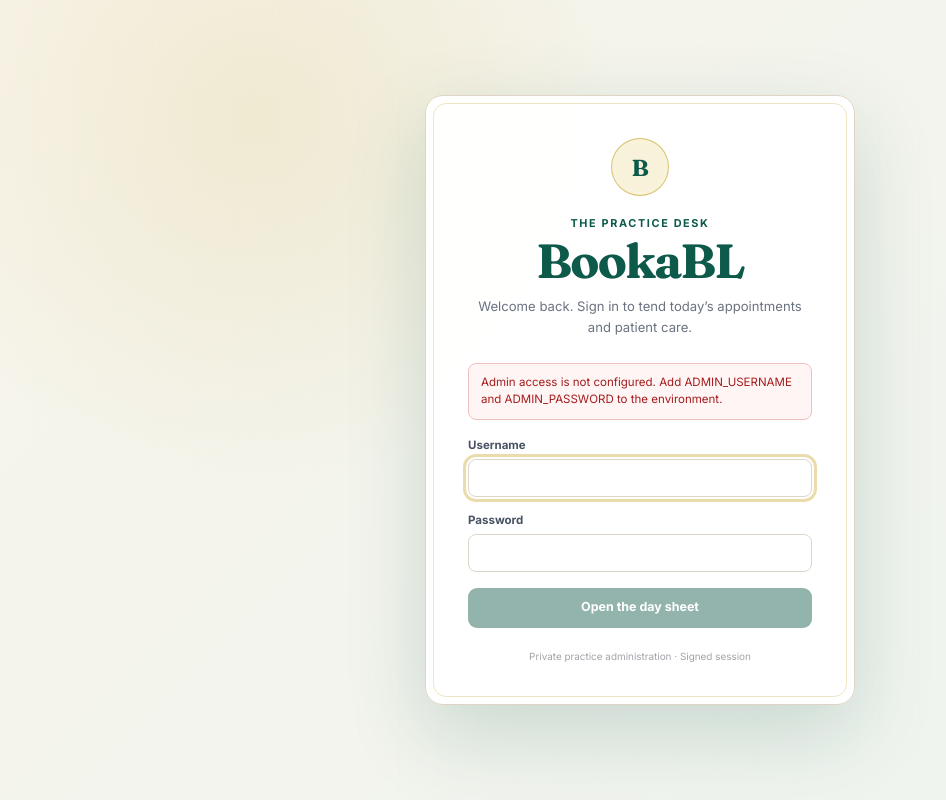
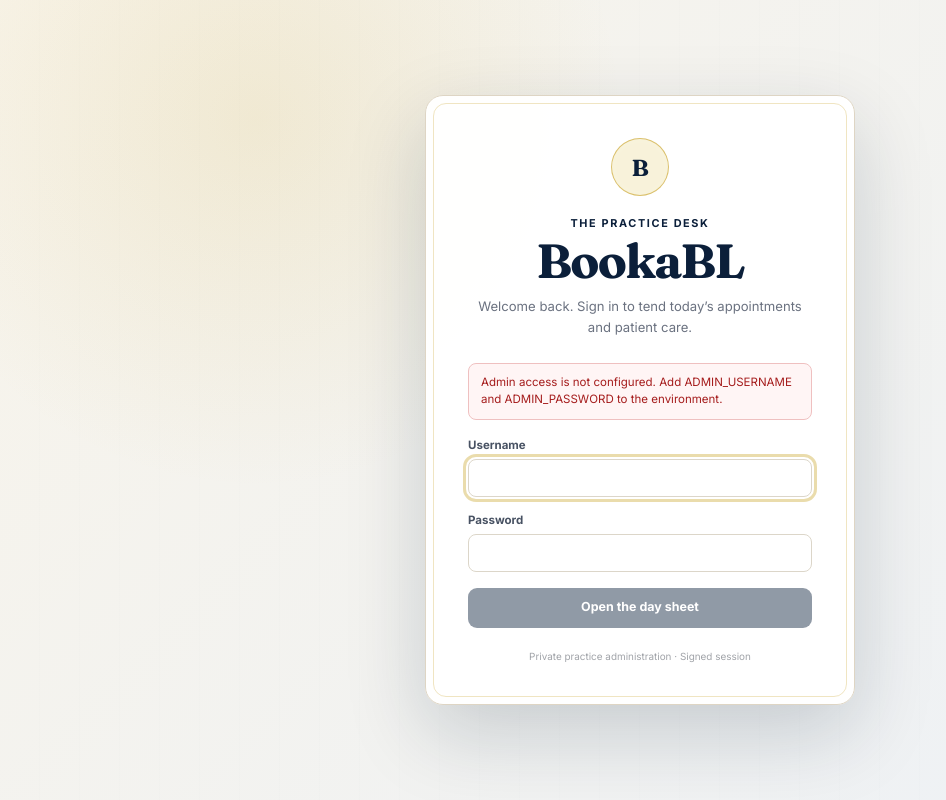
Before and after one commit to fahiiim/BookaBL, a FastAPI app: page /admin/login in a window 1280 px wide. Shown: the whole page, without its empty margins (0-946 px from the left). Run offline with FastAPI, Linux system fonts and the light colour scheme; parts of the project's set-up code (start-up, migrations or seed data) failed here and were passed over.

Commit message:
admin dashboard color change

```diff
--- a/app/static/admin.css
+++ b/app/static/admin.css
@@ -1,19 +1,19 @@
 :root {
   --ivory: #faf7f0;
   --paper: #ffffff;
-  --teal: #0e5a4a;
-  --teal-dark: #0a4437;
-  --teal-soft: #e8f1ee;
+  --teal: #0b1f3a;
+  --teal-dark: #071426;
+  --teal-soft: #e9eef5;
   --brass: #c9a227;
   --charcoal: #1f2937;
   --muted: #6b7280;
   --line: #e7e1d5;
   --blue: #2563eb;
-  --green: #0e9f6e;
+  --green: #0b1f3a;
   --red: #dc2626;
   --brown: #92400e;
   --shadow: 0 10px 30px rgb(31 41 55 / 8%);
-  --shadow-hover: 0 18px 42px rgb(14 90 74 / 13%);
+  --shadow-hover: 0 18px 42px rgb(11 31 58 / 13%);
   --radius: 14px;
 }
 
@@ -37,7 +37,7 @@ code { font-size: .78rem; word-break: break-all; }
 .muted { color: var(--muted); }
 .section-gap { margin-top: 1.25rem; }
 
-.sidebar { position: fixed; inset: 0 auto 0 0; z-index: 20; display: flex; width: 250px; flex-direction: column; padding: 25px 18px; color: white; background: linear-gradient(165deg, #124f43 0%, #083b32 72%, #062d27 100%); box-shadow: 6px 0 24px rgb(31 41 55 / 9%); }
+.sidebar { position: fixed; inset: 0 auto 0 0; z-index: 20; display: flex; width: 250px; flex-direction: column; padding: 25px 18px; color: white; background: linear-gradient(165deg, #132c50 0%, #0b1f3a 72%, #071426 100%); box-shadow: 6px 0 24px rgb(31 41 55 / 9%); }
 .brand { display: flex; align-items: center; gap: 12px; padding: 0 9px 24px; color: white; }
 .brand:hover { color: white; }
 .brand-mark, .login-seal { display: grid; place-items: center; width: 43px; height: 43px; flex: 0 0 auto; border: 1px solid rgb(201 162 39 / 62%); border-radius: 50%; color: var(--brass); font: 700 1.45rem "Fraunces", serif; box-shadow: inset 0 0 0 4px rgb(255 255 255 / 4%); }
@@ -67,7 +67,7 @@ code { font-size: .78rem; word-break: break-all; }
 .admin-chip span { display: grid; width: 32px; height: 32px; place-items: center; border-radius: 50%; color: white; background: var(--teal); }
 .main-content { width: min(1500px, 100%); margin: 0 auto; padding: 34px clamp(20px, 4vw, 48px) 60px; }
 
-.page-header { position: relative; display: flex; min-height: 142px; align-items: flex-end; justify-content: space-between; gap: 30px; margin-bottom: 24px; padding: 30px 32px 25px; overflow: hidden; border: 1px solid var(--line); border-radius: var(--radius); background: linear-gradient(105deg, white 0%, white 70%, #edf4ef 100%); box-shadow: 0 5px 20px rgb(31 41 55 / 4%); }
+.page-header { position: relative; display: flex; min-height: 142px; align-items: flex-end; justify-content: space-between; gap: 30px; margin-bottom: 24px; padding: 30px 32px 25px; overflow: hidden; border: 1px solid var(--line); border-radius: var(--radius); background: linear-gradient(105deg, white 0%, white 70%, #edf1f6 100%); box-shadow: 0 5px 20px rgb(31 41 55 / 4%); }
 .page-header::before { position: absolute; inset: 0 0 auto; height: 5px; background: linear-gradient(90deg, var(--teal), var(--brass), #e5cf75); content: ""; }
 .page-header h1 { position: relative; display: inline-block; }
 .page-header h1::after { position: absolute; right: 0; bottom: -7px; left: 0; height: 2px; transform: scaleX(.24); transform-origin: left; background: var(--brass); content: ""; transition: transform .45s ease; }
@@ -103,7 +103,7 @@ table { width: 100%; border-collapse: separate; border-spacing: 0; font-size: .8
 th { position: sticky; top: 0; z-index: 2; padding: 13px 16px; border-bottom: 1px solid var(--line); color: var(--muted); background: #fbfaf7; font-size: .65rem; letter-spacing: .09em; text-align: left; text-transform: uppercase; white-space: nowrap; }
 td { padding: 14px 16px; border-bottom: 1px solid #f0ece4; vertical-align: middle; }
 tbody tr:nth-child(even) { background: #fdfbf7; }
-tbody tr:hover { background: #f4f8f6; }
+tbody tr:hover { background: #f4f6f9; }
 tbody tr:last-child td { border-bottom: 0; }
 td a { font-weight: 650; }
 .failed-row { background: #fff2f2 !important; }
@@ -111,7 +111,7 @@ td a { font-weight: 650; }
 
 .badge { display: inline-flex; align-items: center; padding: 5px 9px; border-radius: 999px; background: #eef2f7; color: var(--charcoal); font-size: .65rem; font-weight: 700; letter-spacing: .03em; white-space: nowrap; }
 .badge-booked { color: var(--blue); background: #eaf0ff; }
-.badge-confirmed, .badge-active, .badge-sent, .badge-completed { color: #087a55; background: #e4f7ef; }
+.badge-confirmed, .badge-active, .badge-sent, .badge-completed { color: #0b1f3a; background: #e7edf5; }
 .badge-cancelled, .badge-failed { color: var(--red); background: #feeaea; }
 .badge-no-show { color: var(--brown); background: #fff0dc; }
 .badge-pending, .badge-processing, .badge-trial { color: #7c6110; background: #fff7d8; }
@@ -122,7 +122,7 @@ td a { font-weight: 650; }
 .button:disabled { cursor: not-allowed; opacity: .45; transform: none; }
 .button-primary { color: white; background: var(--teal); }
 .button-primary:hover { color: white; background: var(--teal-dark); }
-.button-secondary { border-color: #bdd1ca; color: var(--teal); background: var(--teal-soft); }
+.button-secondary { border-color: #bcc8d8; color: var(--teal); background: var(--teal-soft); }
 .button-quiet { border-color: var(--line); color: var(--muted); background: white; }
 .button-danger { color: white; background: var(--red); }
 .button-danger-quiet { border-color: #f3c7c7; color: var(--red); background: #fff6f6; }
@@ -176,7 +176,7 @@ legend { margin-bottom: 9px; color: #485263; font-size: .72rem; font-weight: 700
 .calendar-chip time { color: var(--blue); font-size: .67rem; font-weight: 700; }
 .calendar-chip span { overflow: hidden; font-size: .72rem; font-weight: 700; text-overflow: ellipsis; white-space: nowrap; }
 .calendar-chip small { overflow: hidden; color: var(--muted); font-size: .62rem; text-overflow: ellipsis; white-space: nowrap; }
-.calendar-chip.status-confirmed { border-color: var(--green); background: #eaf8f2; }
+.calendar-chip.status-confirmed { border-color: var(--green); background: #edf2f8; }
 .calendar-chip.status-confirmed time { color: var(--green); }
 .calendar-chip.status-cancelled { border-color: var(--red); background: #fff0f0; opacity: .72; }
 .calendar-chip.status-no_show { border-color: var(--brown); background: #fff4e7; }
@@ -258,7 +258,7 @@ legend { margin-bottom: 9px; color: #485263; font-size: .72rem; font-weight: 700
 .health-card strong { font-size: .75rem; }
 .health-card p { margin: 4px 0 0; color: var(--muted); font-size: .65rem; }
 .health-dot { width: 9px; height: 9px; flex: 0 0 auto; border-radius: 50%; background: #c6c9ce; box-shadow: 0 0 0 4px #f0f1f2; }
-.health-dot.good { background: var(--green); box-shadow: 0 0 0 4px #e2f5ed; }
+.health-dot.good { background: var(--green); box-shadow: 0 0 0 4px #e7edf5; }
 .health-action { justify-content: space-between; }
 
 .tab-bar { display: flex; gap: 4px; margin-bottom: 12px; overflow-x: auto; padding: 4px; border: 1px solid var(--line); border-radius: 11px; background: white; }
@@ -268,7 +268,7 @@ legend { margin-bottom: 9px; color: #485263; font-size: .72rem; font-weight: 700
 .tab-bar a.active span { color: var(--teal); background: white; }
 .ops-table details { min-width: 100px; }
 .ops-table summary { color: var(--teal); cursor: pointer; font-size: .7rem; font-weight: 700; }
-.ops-table pre { max-width: 440px; max-height: 280px; overflow: auto; padding: 12px; border-radius: 8px; color: #d7eee7; background: #153b34; font-size: .65rem; white-space: pre-wrap; }
+.ops-table pre { max-width: 440px; max-height: 280px; overflow: auto; padding: 12px; border-radius: 8px; color: #dbe6f5; background: #0b1f3a; font-size: .65rem; white-space: pre-wrap; }
 
 
 .empty-state { padding: clamp(34px, 6vw, 70px) 24px; text-align: center; }
@@ -276,7 +276,7 @@ legend { margin-bottom: 9px; color: #485263; font-size: .72rem; font-weight: 700
 .empty-state h3 { margin-bottom: 7px; color: var(--teal); font-size: 1.25rem; }
 .empty-state p { max-width: 410px; margin: 0 auto; color: var(--muted); font-size: .78rem; line-height: 1.55; }
 
-.toast { position: fixed; right: 24px; bottom: 24px; z-index: 60; display: flex; max-width: min(420px, calc(100vw - 32px)); align-items: center; gap: 16px; padding: 13px 15px; border: 1px solid #b8d8cc; border-radius: 11px; color: #075d43; background: #effaf5; box-shadow: 0 14px 38px rgb(31 41 55 / 20%); font-size: .78rem; font-weight: 650; transition: opacity .3s ease, transform .3s ease; }
+.toast { position: fixed; right: 24px; bottom: 24px; z-index: 60; display: flex; max-width: min(420px, calc(100vw - 32px)); align-items: center; gap: 16px; padding: 13px 15px; border: 1px solid #bac8da; border-radius: 11px; color: #0b1f3a; background: #f0f4f9; box-shadow: 0 14px 38px rgb(31 41 55 / 20%); font-size: .78rem; font-weight: 650; transition: opacity .3s ease, transform .3s ease; }
 .toast-error { border-color: #f0bcbc; color: #a41414; background: #fff1f1; }
 .toast button { margin-left: auto; border: 0; color: inherit; background: transparent; cursor: pointer; font-size: 1.25rem; }
 .toast-leaving { transform: translateY(8px); opacity: 0; pointer-events: none; }
@@ -286,9 +286,9 @@ legend { margin-bottom: 9px; color: #485263; font-size: .72rem; font-weight: 700
 .confirm-dialog p { color: var(--muted); font-size: .8rem; line-height: 1.55; }
 .dialog-actions { display: flex; justify-content: center; gap: 8px; margin-top: 20px; }
 
-.login-page { display: grid; min-height: 100vh; place-items: center; padding: 24px; background: radial-gradient(circle at 20% 15%, rgb(201 162 39 / 13%), transparent 30%), linear-gradient(135deg, #f8f4ea, #edf4f0); }
-.login-page::before { position: fixed; inset: 0; opacity: .18; background-image: repeating-linear-gradient(90deg, transparent 0 39px, rgb(14 90 74 / 10%) 40px); pointer-events: none; content: ""; }
-.login-card { position: relative; z-index: 1; width: min(430px, 100%); padding: 42px; border: 1px solid #ded5c4; border-radius: 18px; background: rgb(255 255 255 / 96%); box-shadow: 0 28px 80px rgb(14 90 74 / 18%); text-align: center; }
+.login-page { display: grid; min-height: 100vh; place-items: center; padding: 24px; background: radial-gradient(circle at 20% 15%, rgb(201 162 39 / 13%), transparent 30%), linear-gradient(135deg, #f8f4ea, #edf1f6); }
+.login-page::before { position: fixed; inset: 0; opacity: .18; background-image: repeating-linear-gradient(90deg, transparent 0 39px, rgb(11 31 58 / 10%) 40px); pointer-events: none; content: ""; }
+.login-card { position: relative; z-index: 1; width: min(430px, 100%); padding: 42px; border: 1px solid #ded5c4; border-radius: 18px; background: rgb(255 255 255 / 96%); box-shadow: 0 28px 80px rgb(11 31 58 / 18%); text-align: center; }
 .login-card::before { position: absolute; inset: 7px; border: 1px solid rgb(201 162 39 / 28%); border-radius: 13px; pointer-events: none; content: ""; }
 .login-seal { width: 58px; height: 58px; margin: 0 auto 20px; color: var(--teal); background: #f8f2da; }
 .login-card h1 { margin-bottom: 10px; color: var(--teal); font-size: 3rem; }
```
